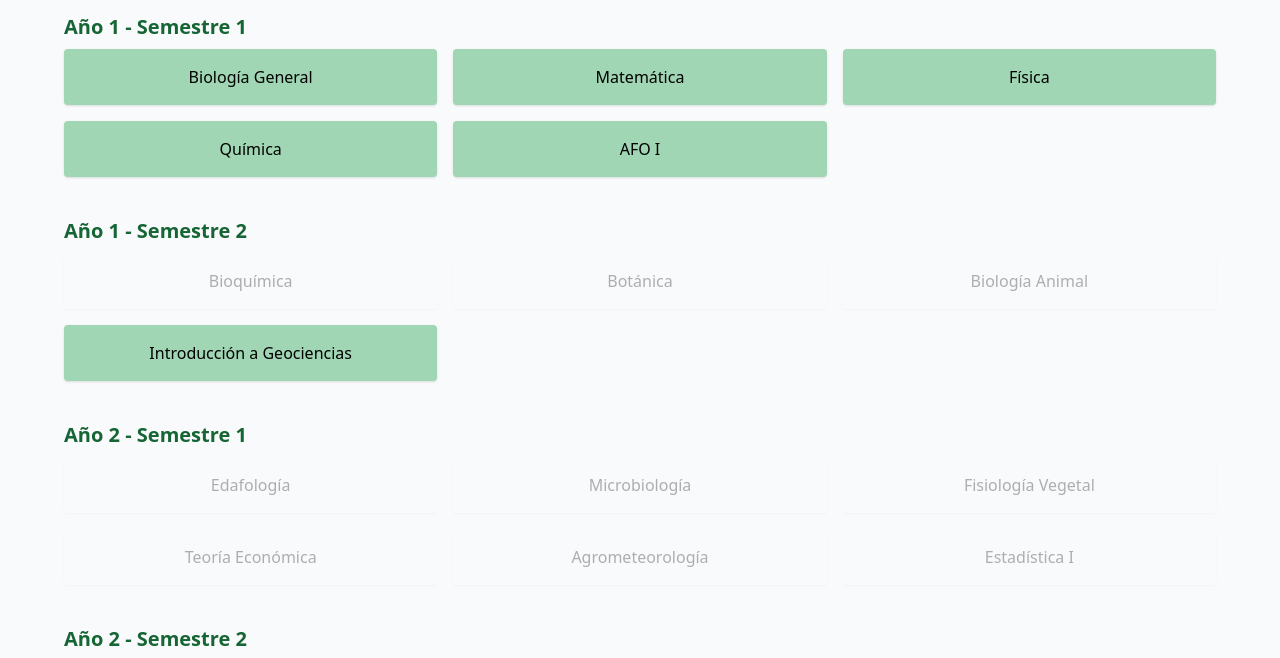
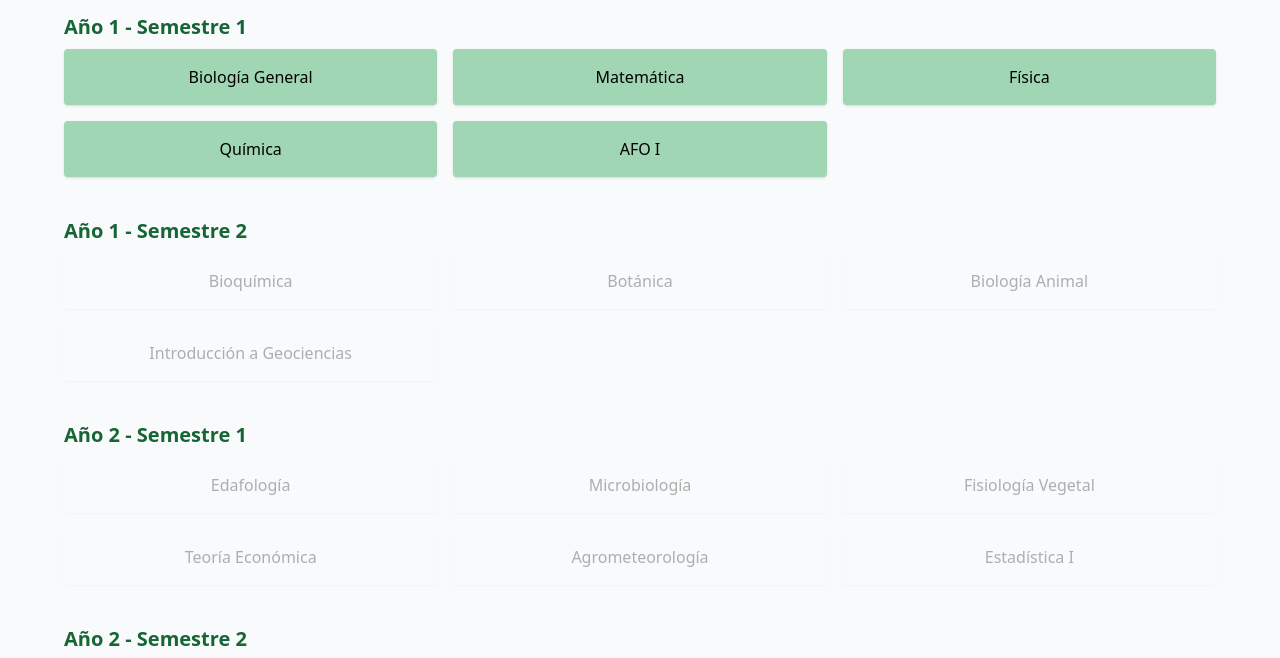
Before and after one commit to VERO-operate/Carrera-Agronomia---plan-2020, a plain HTML site: page index.html in a window 1280 px wide. Shown: the part 119-777 px from the top of the page. Drawn offline with nearby package versions, Linux system fonts and the light colour scheme.

Commit message:
Update index.html

```diff
--- a/index.html
+++ b/index.html
@@ -38,7 +38,7 @@
       { nombre: "Botánica", año: 1, semestre: 2, previas: ["Biología General"] },
       { nombre: "Biología Animal", año: 1, semestre: 2, previas: ["Biología General"] },
 
-      { nombre: "Introducción a Geociencias", año: 1, semestre: 2, previas: [] },
+      { nombre: "Introducción a Geociencias", año: 1, semestre: 2, previas: ["Física"] },
       { nombre: "Edafología", año: 2, semestre: 1, previas: ["Introducción a Geociencias"] },
       { nombre: "Microbiología", año: 2, semestre: 1, previas: ["Bioquímica"] },
       { nombre: "Fisiología Vegetal", año: 2, semestre: 1, previas: ["Botánica"] },
```
